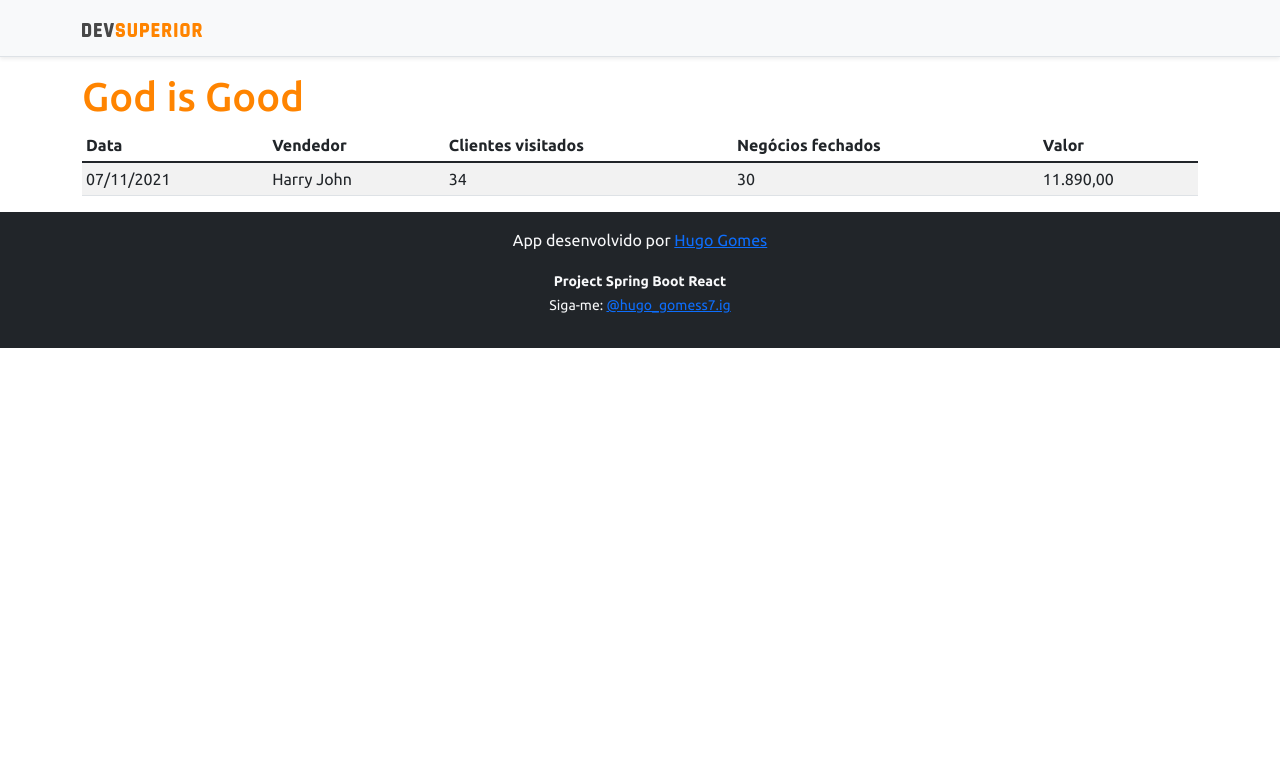
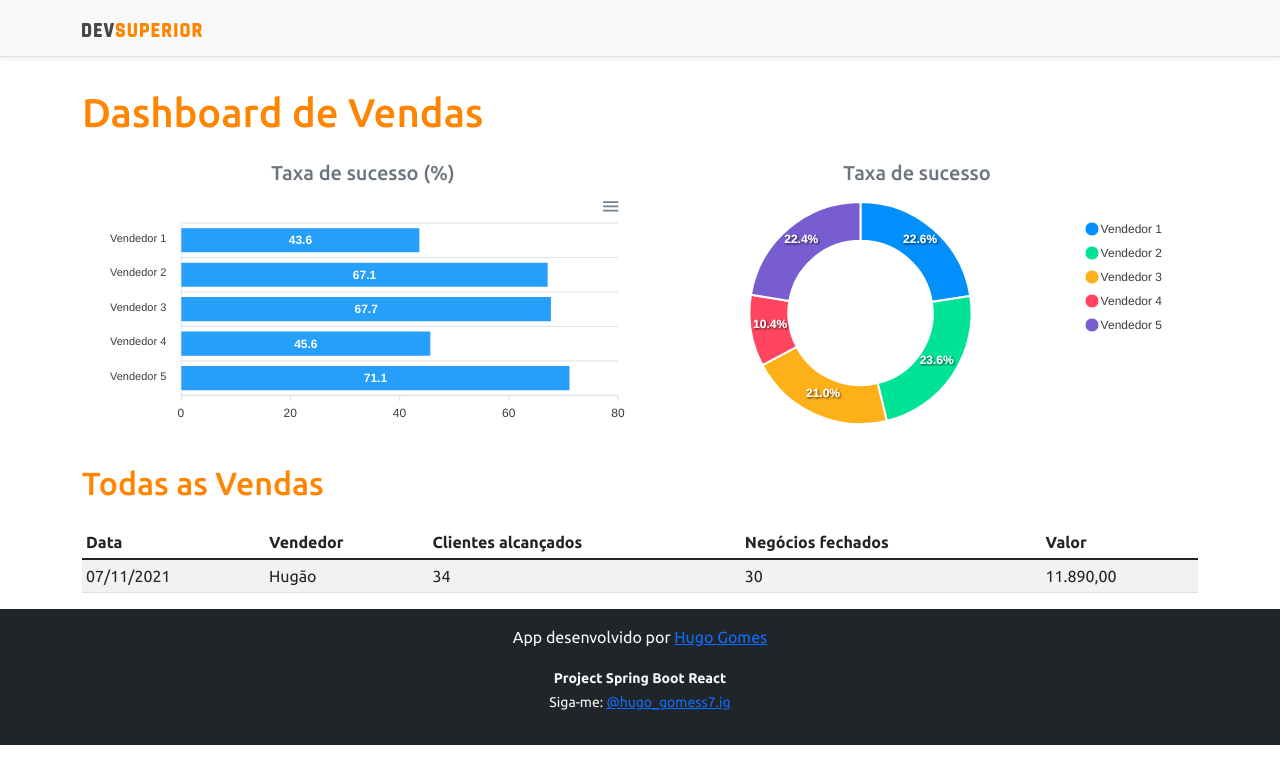
Before and after one commit to HugoGomes7/project-dashboard, a React (Create React App) app in the folder frontend/: page / in a window 1280 px wide. Shown: the top 784 px of the page. Built offline with nearby package versions, Linux system fonts and the light colour scheme.

Commit message:
Static charts

```diff
--- a/frontend/package.json
+++ b/frontend/package.json
@@ -11,8 +11,10 @@
     "@types/node": "^12.0.0",
     "@types/react": "^17.0.0",
     "@types/react-dom": "^17.0.0",
+    "apexcharts": "^3.29.0",
     "bootstrap": "^5.1.3",
     "react": "^17.0.2",
+    "react-apexcharts": "^1.3.9",
     "react-dom": "^17.0.2",
     "react-scripts": "4.0.3",
     "typescript": "^4.1.2",
--- a/frontend/src/App.tsx
+++ b/frontend/src/App.tsx
@@ -1,4 +1,6 @@
+import BarChart from "assets/css/components/BarChart";
 import DataTable from "assets/css/components/DataTable";
+import DonutChart from "assets/css/components/DonutChart";
 import Footer from "assets/css/components/Footer";
 import NavBar from "assets/css/components/NavBar";
 
@@ -7,7 +9,22 @@
     <>
       <NavBar />
       <div className="container">
-        <h1 className="text-primary">God is Good</h1>
+        <h1 className="text-primary py-3">Dashboard de Vendas</h1>
+
+        <div className="row px-3">
+          <div className="col-sm-6">
+            <h5 className="text-center text-secondary">Taxa de sucesso (%)</h5>
+            <BarChart />
+          </div>
+          <div className="col-sm-6">
+            <h5 className="text-center text-secondary">Taxa de sucesso</h5>
+            <DonutChart />
+          </div>
+        </div>
+
+        <div className="py-3">
+          <h2 className="text-primary">Todas as Vendas</h2>
+        </div>
 
         <DataTable />
       </div>
--- /dev/null
+++ b/frontend/src/assets/css/components/BarChart/index.tsx
@@ -0,0 +1,34 @@
+import Chart from 'react-apexcharts'
+
+function BarChart() {
+  const options = {
+    plotOptions: {
+      bar: {
+        horizontal: true,
+      }
+    },
+  };
+
+  const mockData = { //Dados estáticos
+    labels: {
+      categories: ['Vendedor 1', 'Vendedor 2', 'Vendedor 3', 'Vendedor 4', 'Vendedor 5']
+    },
+    series: [
+      {
+        name: "% Sucesso",
+        data: [43.6, 67.1, 67.7, 45.6, 71.1]
+      }
+    ]
+  };
+
+  return (
+    <Chart
+      options={{ ...options, xaxis: mockData.labels }}
+      series={mockData.series}
+      type="bar"
+      height="240"
+    />
+  );
+}
+
+export default BarChart;
--- a/frontend/src/assets/css/components/DataTable/index.tsx
+++ b/frontend/src/assets/css/components/DataTable/index.tsx
@@ -7,7 +7,7 @@
           <tr>
             <th>Data</th>
             <th>Vendedor</th>
-            <th>Clientes visitados</th>
+            <th>Clientes alcançados</th>
             <th>Negócios fechados</th>
             <th>Valor</th>
           </tr>
@@ -15,7 +15,7 @@
         <tbody>
           <tr>
             <td>07/11/2021</td>
-            <td>Harry John</td>
+            <td>Hugão</td>
             <td>34</td>
             <td>30</td>
             <td>11.890,00</td>
--- /dev/null
+++ b/frontend/src/assets/css/components/DonutChart/index.tsx
@@ -0,0 +1,26 @@
+import Chart from 'react-apexcharts';
+
+function DonutChart() {
+
+  const mockData = {
+    series: [477138, 499928, 444867, 220426, 473088],
+    labels: ['Vendedor 1', 'Vendedor 2', 'Vendedor 3', 'Vendedor 4', 'Vendedor 5']
+  }
+
+  const options = {
+    legend: {
+      show: true
+    }
+  }
+
+  return (
+    <Chart
+      options={{ ...options, labels: mockData.labels }}
+      series={mockData.series}
+      type="donut"
+      height="240"
+    />
+  );
+}
+
+export default DonutChart;
```
Also changed, not shown: 1 other file (tests, documents, lock files or other folders).
